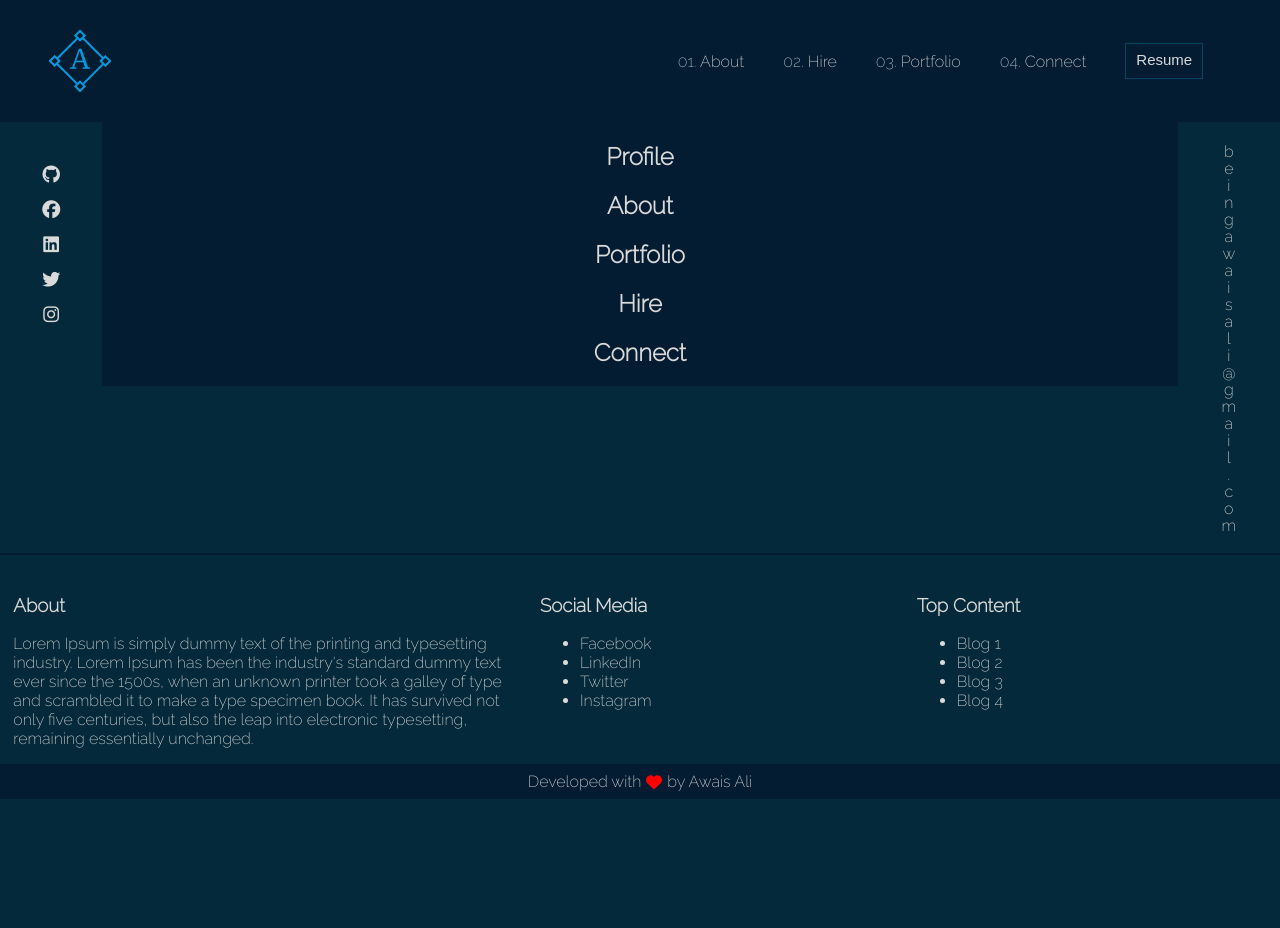
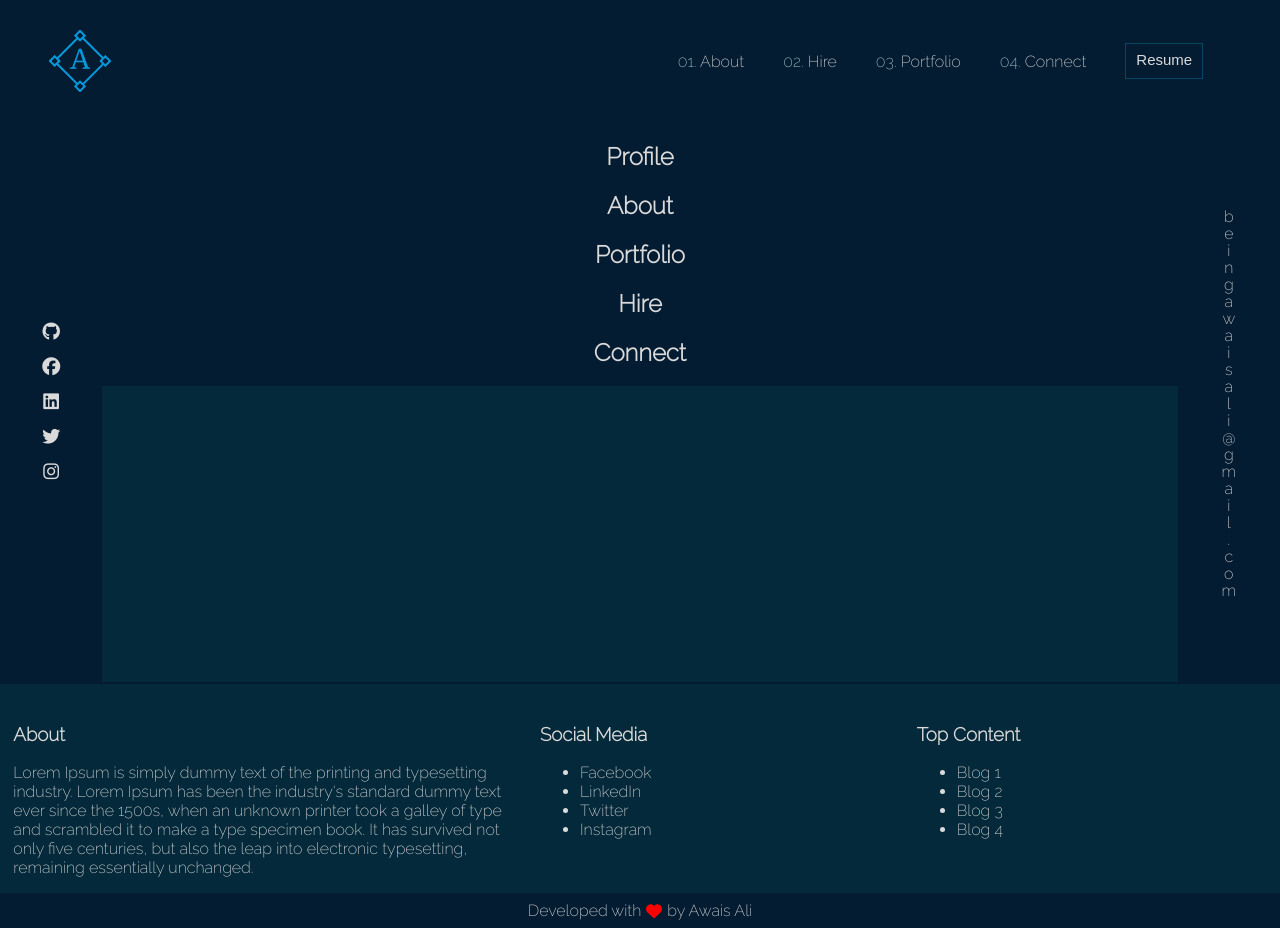
Before and after one commit to beingawaisali/beingawaisali.com-new, a React (Create React App) app: page / in a window 1280 px wide. Before the commit the page ends 800 px from the top, so only its background shows below. Built offline with nearby package versions, Linux system fonts and the light colour scheme.

Commit message:
sidebar resized

```diff
--- a/src/components/css/body.css
+++ b/src/components/css/body.css
@@ -9,13 +9,14 @@
 .body-side {
     width: 8%;
     text-align: center;
-    background-color: #04293A;
+    background-color: #041C32;
     color: #dadada;
     line-height: 35px;
     display: flex;
     justify-content: center;
     align-items: center;
     padding: 20px 0px;
+    height: 65vh;
 }
 
 .social-icon {
@@ -33,7 +34,6 @@
     width: 84%;
     text-align: center;
     background-color: #041C32;
-
 }
 
 #social-sidebar {
```
